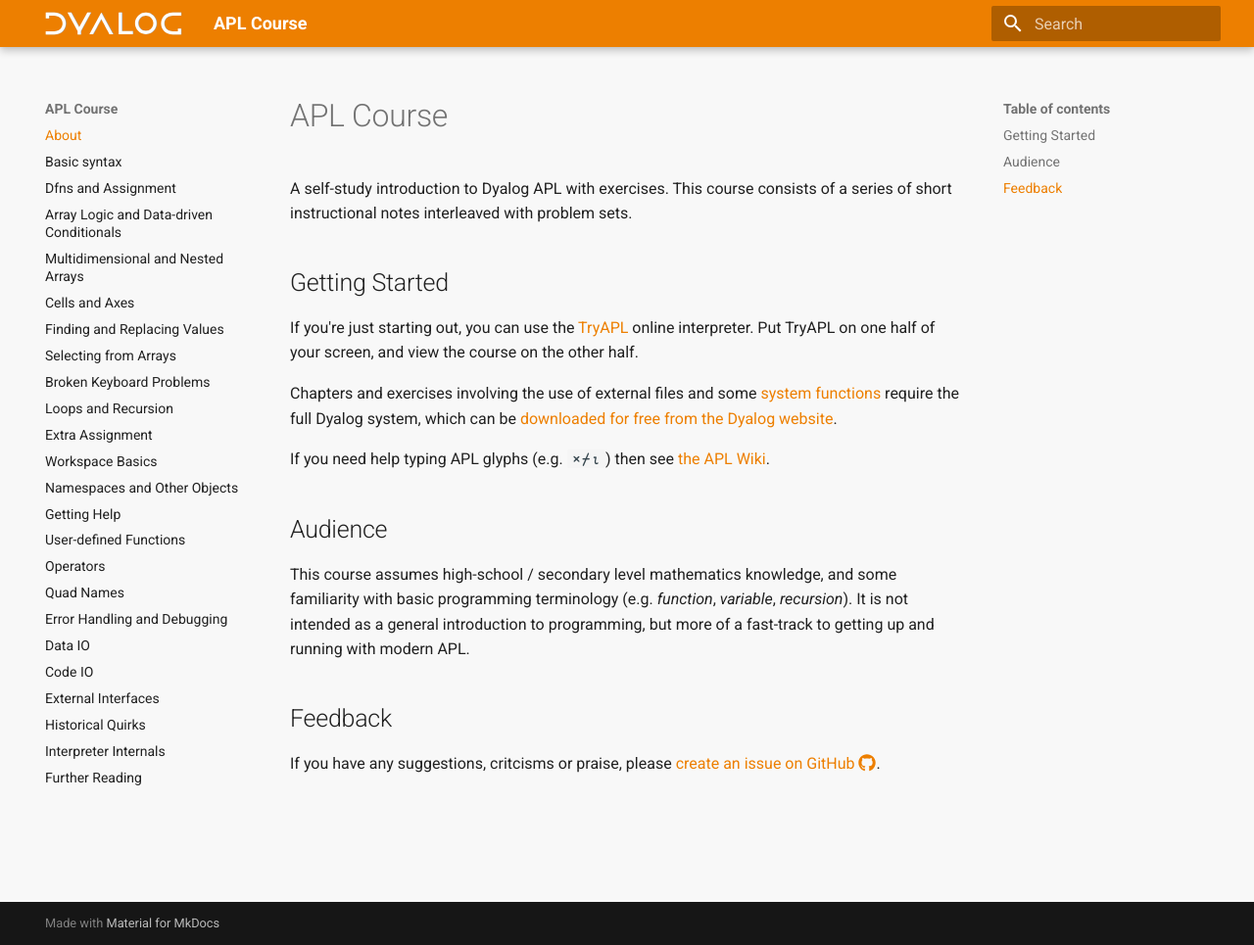
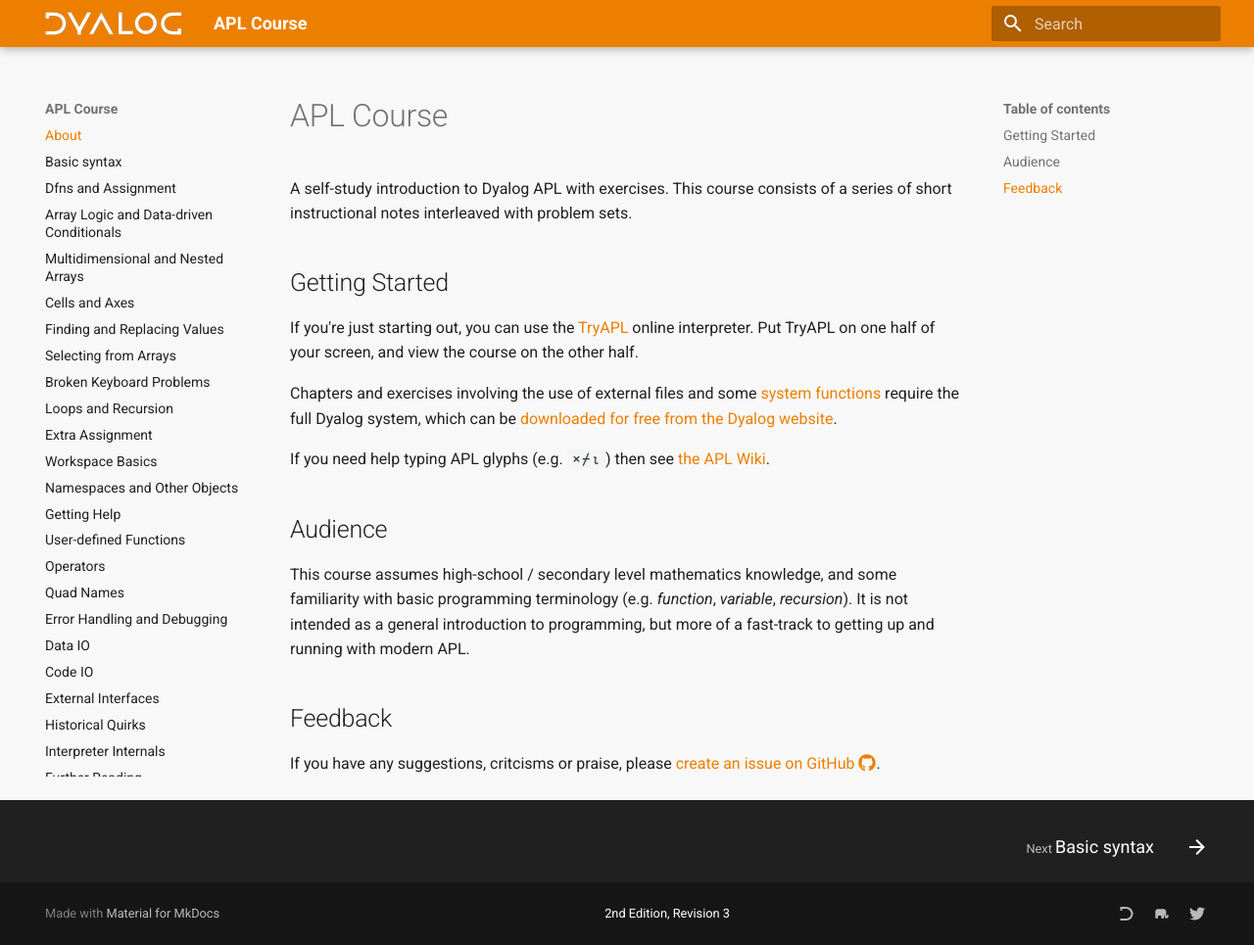
Before and after one commit to Dyalog/APLCourse, an MkDocs documentation site: the page built from docs/index.md, in a window 1280 px wide and 965 px high. Shown: the whole window at 98% size. Built offline with MkDocs 1.6.1 and Material for MkDocs 9.7.7, drawn with Linux system fonts in a browser that asks for light colours.

Commit message:
update footer (#46)
* social icons, version in footer

```diff
--- a/docs/style/main.css
+++ b/docs/style/main.css
@@ -61,3 +61,11 @@
 	padding-top: 0!important;       /* Bring output lines closer to input lines */
 }
 dfn { font-weight: bold; }
+
+/* Footer */
+.aplcourse-version {
+    width: auto;
+    color: var(--md-footer-fg-color);
+    font-size: .64rem;
+    margin: auto 0.6rem;
+}
--- a/mkdocs.yml
+++ b/mkdocs.yml
@@ -27,8 +27,17 @@
   logo: 'img/dyalog-white.svg'
   features:
     - navigation.instant
+  custom_dir: overrides
 extra_css:
   - style/main.css
+extra:
+  social:
+    - icon: fontawesome/brands/dyalog
+      link: https://dyalog.com
+    - icon: material/elephant
+      link: https://mastodon.social/@dyalog
+    - icon: fontawesome/brands/twitter
+      link: https://twitter.com/dyalogapl
 nav:
   - About: index.md
   - basic-syntax-and-arithmetic.md
--- a/overrides/partials/footer.html
+++ b/overrides/partials/footer.html
@@ -44,7 +44,7 @@
   <div class="md-footer-meta md-typeset">
     <div class="md-footer-meta__inner md-grid">
       {% include "partials/copyright.html" %}
-      <div class="aplcourse-version">2nd Edition, Revision 2</div>
+      <div class="aplcourse-version">2nd Edition, Revision 3</div>
       {% if config.extra.social %}
         {% include "partials/social.html" %}
       {% endif %}
```
